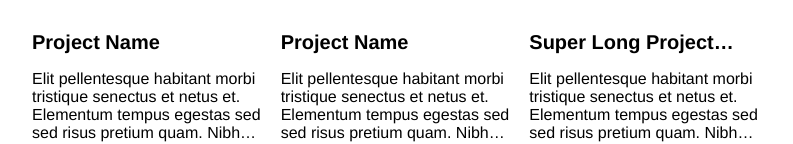
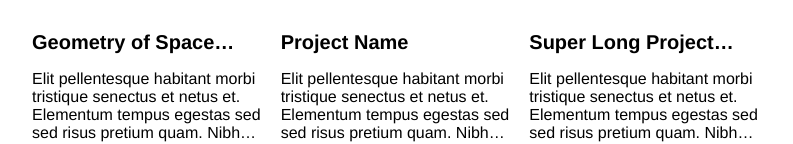
Before and after one commit to annabelto/annabelto.github.io, a plain HTML site: page index.html in a window 1280 px wide. Shown: the part 1314-1458 px from the top of the page, without its empty margins (243-1036 px from the left). Drawn offline with Linux system fonts and the light colour scheme.

Commit message:
testing proj 1

```diff
--- a/index.html
+++ b/index.html
@@ -121,7 +121,7 @@
           <div class="project-card">
             <img src="./assets/images/desktop.jpeg" class="project-image">
             <div class="project-card-text-container">
-              <div class="subheader-text project-title">Project Name</div>
+              <div class="subheader-text project-title">Geometry of Space Visualizer</div>
               <div class="body-text project-card-text">Elit pellentesque habitant morbi tristique senectus et netus et. Elementum tempus egestas sed sed risus pretium quam. Nibh ipsum consequat nisl vel pretium</div>
             </div>
             <a class="button" href="./project-pages/project-template.html">
```
